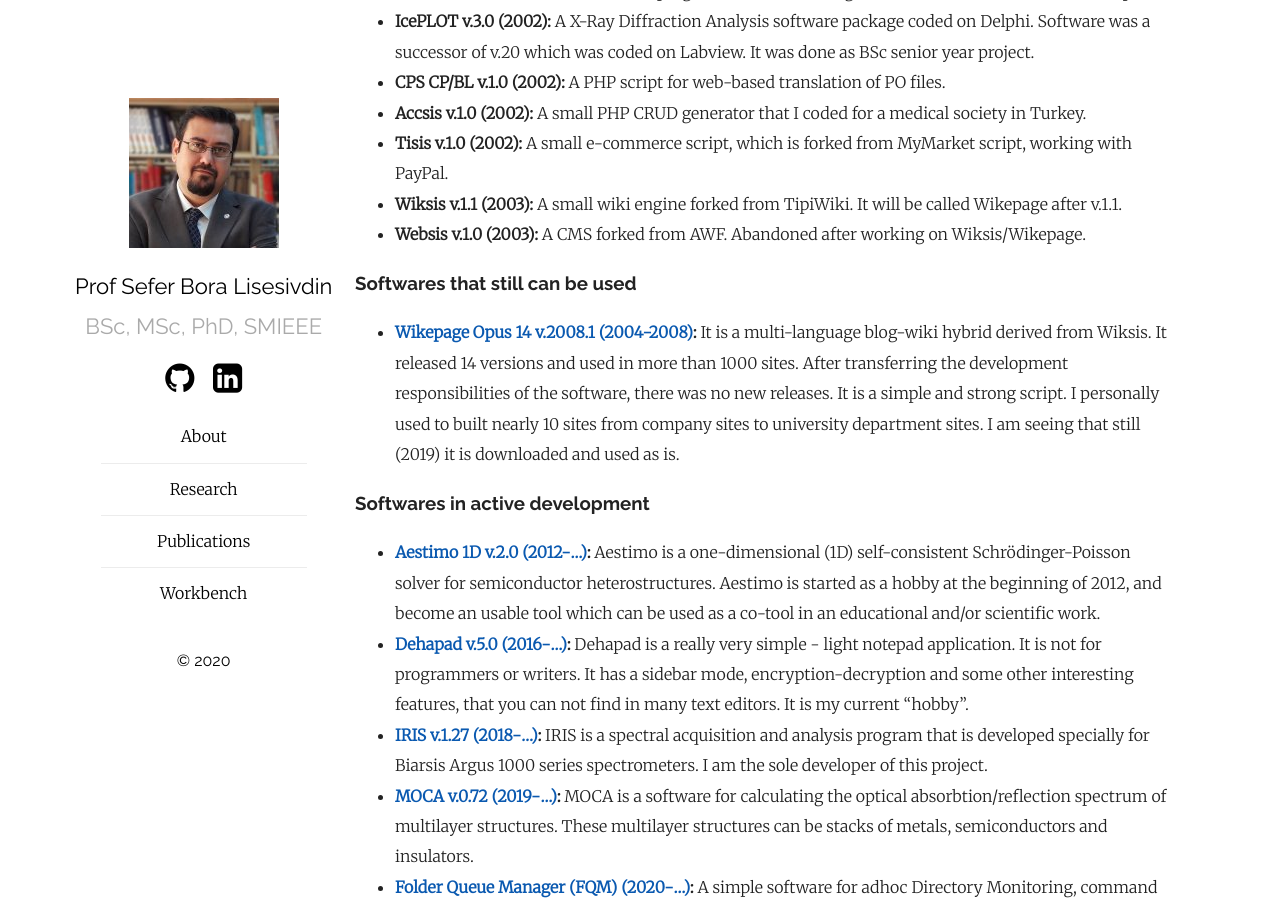
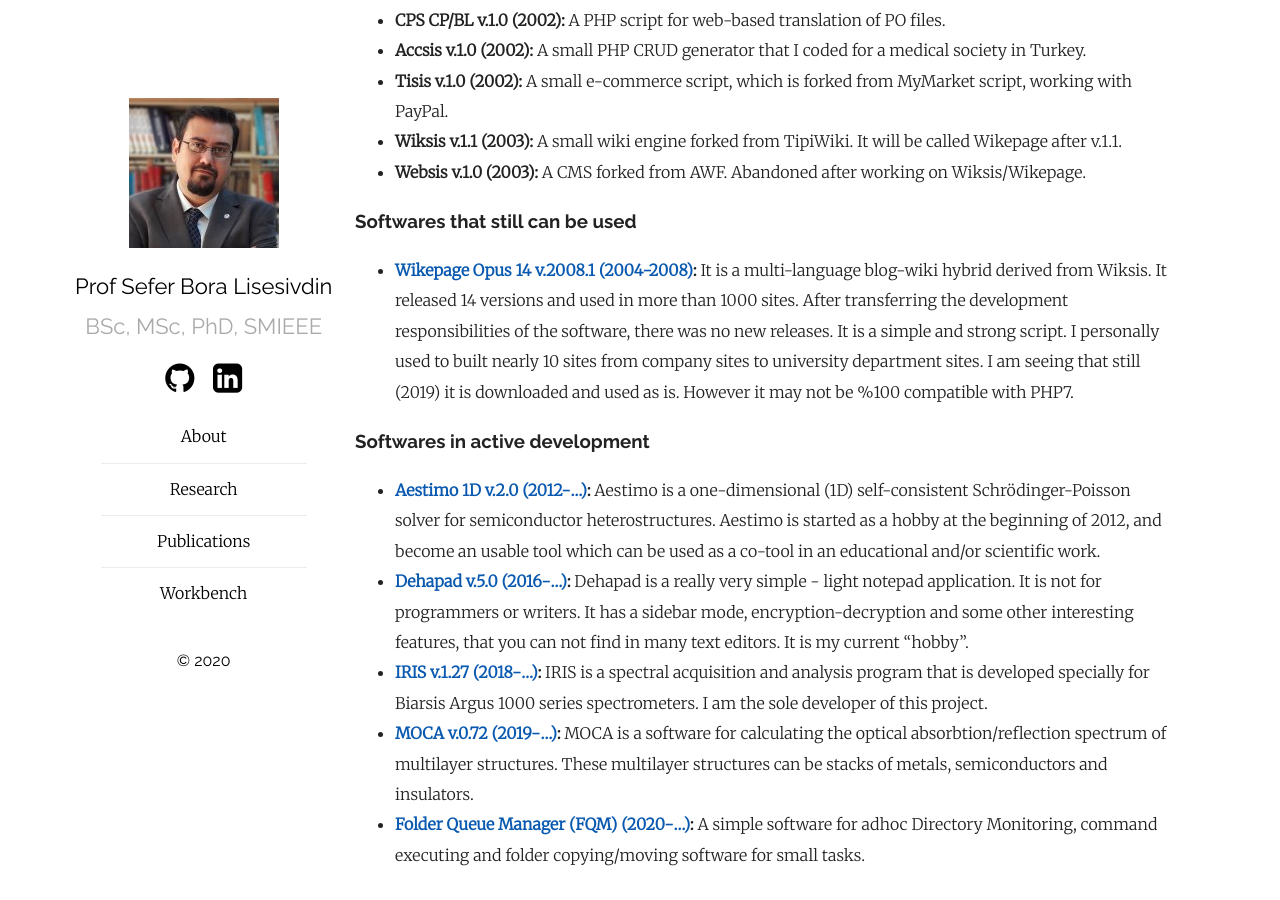
Before and after one commit to sblisesivdin/sblisesivdin.github.io, a Jekyll site: the page built from workbench.md, in a window 1280 px wide and 900 px high, scrolled down 2286 px. Built offline with Jekyll 4.4.1, drawn with Linux system fonts in a browser that asks for light colours; our own code applies the rules of GitHub Pages for plain Markdown files; some of the changed text lies outside the part shown.

Commit message:
Update workbench.md

```diff
--- a/workbench.md
+++ b/workbench.md
@@ -60,7 +56,7 @@ These small scripts/codes are dated back to when I was a BSc student.
 
 ### Softwares that still can be used
 
-* **[Wikepage Opus 14 v.2008.1 (2004-2008)](http://www.wikepage.org):** It is a multi-language blog-wiki hybrid derived from Wiksis. It released 14 versions and used in more than 1000 sites. After transferring the development responsibilities of the software, there was no new releases. It is a simple and strong script. I personally used to built nearly 10 sites from company sites to university department sites. I am seeing that still (2019) it is downloaded and used as is.
+* **[Wikepage Opus 14 v.2008.1 (2004-2008)](http://www.wikepage.org):** It is a multi-language blog-wiki hybrid derived from Wiksis. It released 14 versions and used in more than 1000 sites. After transferring the development responsibilities of the software, there was no new releases. It is a simple and strong script. I personally used to built nearly 10 sites from company sites to university department sites. I am seeing that still (2019) it is downloaded and used as is. However it may not be %100 compatible with PHP7.
 
 ### Softwares in active development
 
```
Also changed, not shown: other parts of workbench.md (+1 -5 lines).
